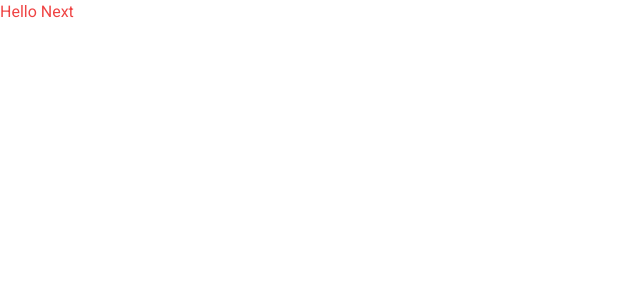
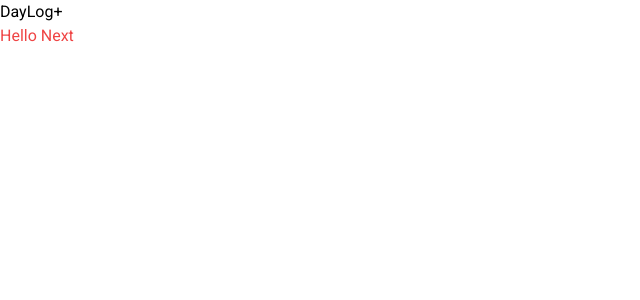
Before and after one commit to kherma/log-day, a Next.js app: page / in a window 1280 px wide. Shown: the top 300 px of the page, without its empty margins (0-640 px from the left). Built offline with nearby package versions, Linux system fonts and the light colour scheme.

Commit message:
feat: add layout wrapper

```diff
--- /dev/null
+++ b/components/Layout/Layout.tsx
@@ -0,0 +1,21 @@
+import { FC } from "react";
+import { TLayoutProps } from "./types";
+import Head from "next/head";
+import { pagesData } from "../../config";
+
+const Layout: FC<TLayoutProps> = ({ page, children }) => {
+  return (
+    <div>
+      <Head>
+        <title>{pagesData[page].title}</title>
+        <meta name="description" content={pagesData[page].description} />
+      </Head>
+      <header>
+        <h1>DayLog+</h1>
+      </header>
+      <main>{children}</main>
+    </div>
+  );
+};
+
+export default Layout;
--- /dev/null
+++ b/components/Layout/types.ts
@@ -0,0 +1,6 @@
+import { ReactNode } from "react";
+
+export type TLayoutProps = {
+  page: string;
+  children: ReactNode;
+};
--- /dev/null
+++ b/config/index.ts
@@ -0,0 +1 @@
+export * from "./pagesData";
--- /dev/null
+++ b/config/pagesData.ts
@@ -0,0 +1,14 @@
+type TPagesData = {
+  [key: string]: {
+    title: string;
+    description: string;
+  };
+};
+
+export const pagesData: TPagesData = {
+  home: {
+    title: "DayLog+",
+    description:
+      "Welcome do DayLog+. App made for tracking day-to-day tasks becouse I hate Breeze.",
+  },
+};
--- a/pages/index.tsx
+++ b/pages/index.tsx
@@ -1,10 +1,11 @@
 import type { NextPage } from "next";
+import Layout from "../components/Layout/Layout";
 
 const Home: NextPage = () => {
   return (
-    <div>
+    <Layout page="home">
       <h1 className="text-red-500">Hello Next</h1>
-    </div>
+    </Layout>
   );
 };
 
```
